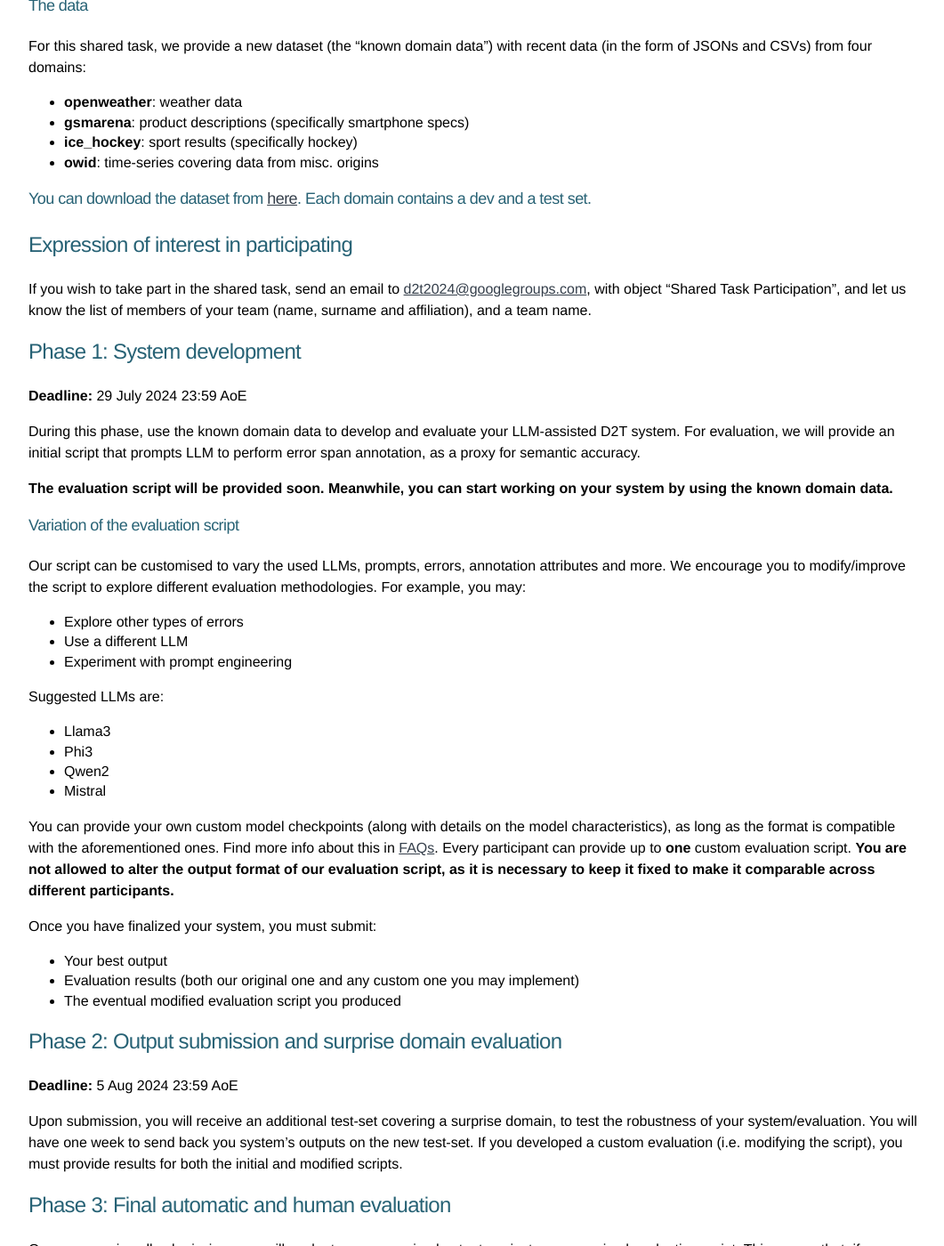
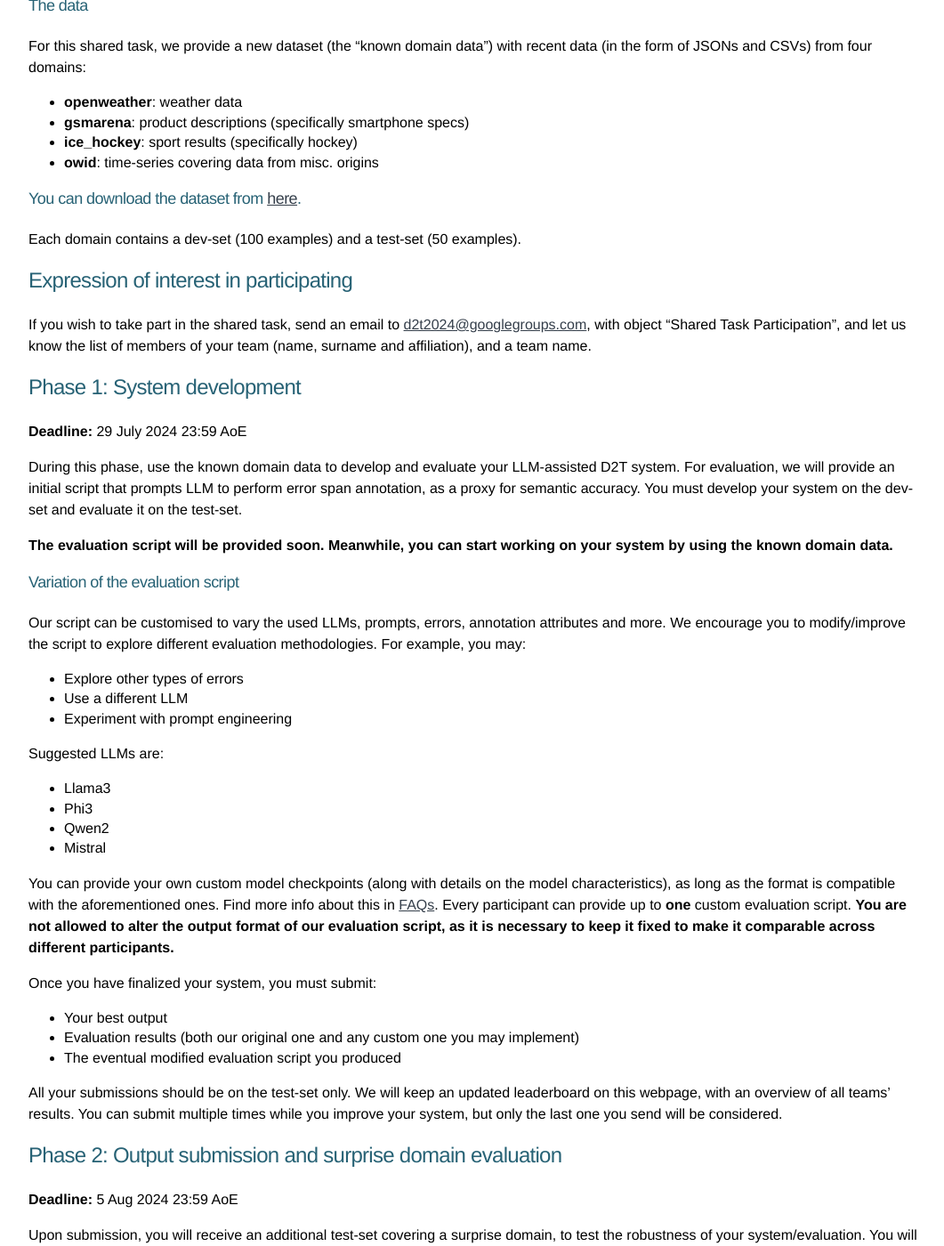
Before and after one commit to practicald2t/practicald2t.github.io, a Jekyll site: the page built from pages/shared_task.md, in a window 1280 px wide and 1400 px high, scrolled down 521 px. Shown: the whole window at 89% size, without its empty margins (108-1169 px from the left). Built offline with Jekyll 4.4.1, drawn with Linux system fonts in a browser that asks for light colours.

Commit message:
Update shared_task.md

```diff
--- a/pages/shared_task.md
+++ b/pages/shared_task.md
@@ -26,7 +26,8 @@ For this shared task, we provide a new dataset (the "known domain data") with re
 - **ice_hockey**: sport results (specifically hockey)
 - **owid**: time-series covering data from misc. origins
 
-### You can download the dataset from [here](https://practicald2t.github.io/assets/shared_task_data/known_domains.zip). Each domain contains a dev and a test set.
+### You can download the dataset from [here](https://practicald2t.github.io/assets/shared_task_data/known_domains.zip).
+Each domain contains a dev-set (100 examples) and a test-set (50 examples).
 
 ## Expression of interest in participating
 If you wish to take part in the shared task, send an email to [d2t2024@googlegroups.com](mailto:d2t2024@googlegroups.com), with object "Shared Task Participation", and let us know the list of members of your team (name, surname and affiliation), and a team name.
@@ -34,7 +35,7 @@ If you wish to take part in the shared task, send an email to [d2t2024@googlegro
 ## Phase 1: System development
 **Deadline:** 29 July 2024 23:59 AoE
 
-During this phase, use the known domain data to develop and evaluate your LLM-assisted D2T system. For evaluation, we will provide an initial script that prompts LLM to perform error span annotation, as a proxy for semantic accuracy.
+During this phase, use the known domain data to develop and evaluate your LLM-assisted D2T system. For evaluation, we will provide an initial script that prompts LLM to perform error span annotation, as a proxy for semantic accuracy. You must develop your system on the dev-set and evaluate it on the test-set.
 
 **The evaluation script will be provided soon. Meanwhile, you can start working on your system by using the known domain data.**
 
@@ -56,6 +57,8 @@ Once you have finalized your system, you must submit:
 - Your best output
 - Evaluation results (both our original one and any custom one you may implement)
 - The eventual modified evaluation script you produced
+
+All your submissions should be on the test-set only. We will keep an updated leaderboard on this webpage, with an overview of all teams' results. You can submit multiple times while you improve your system, but only the last one you send will be considered.
 
 ## Phase 2: Output submission and surprise domain evaluation
 **Deadline:** 5 Aug  2024 23:59 AoE
```
